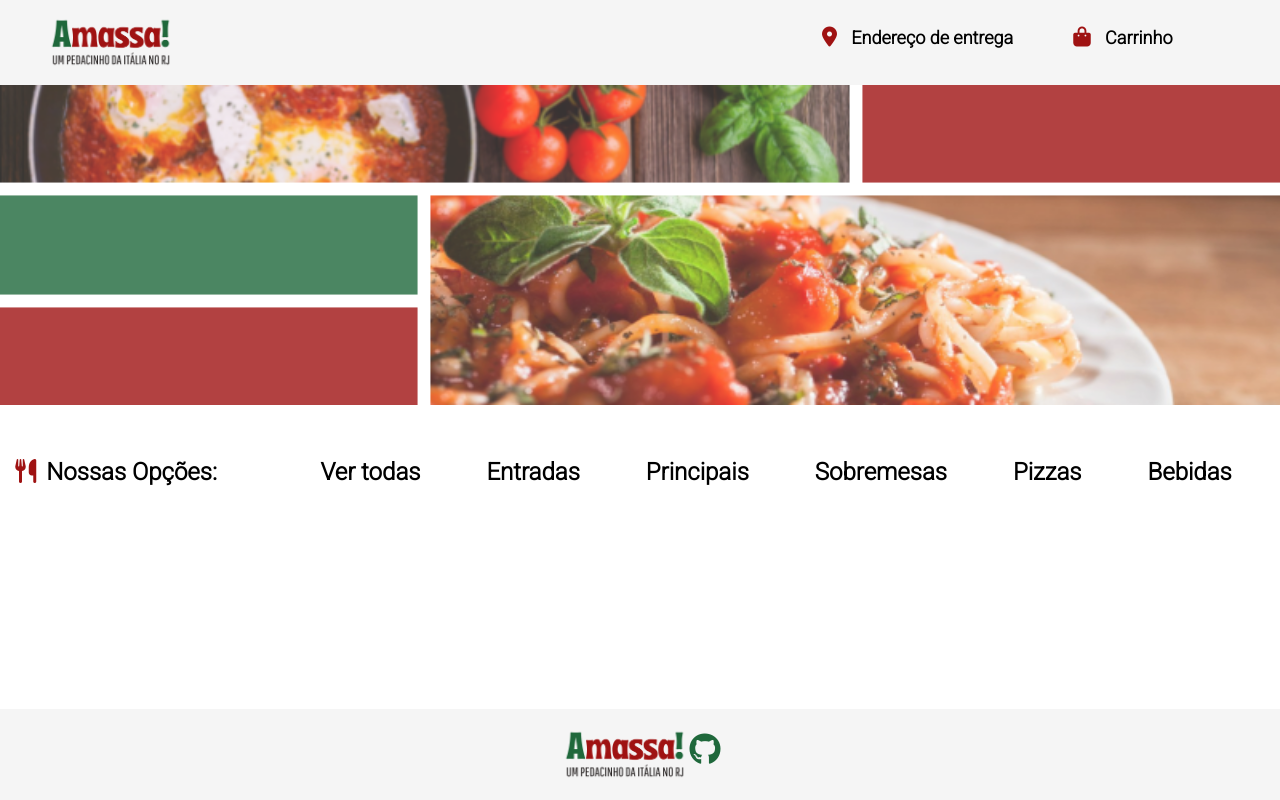
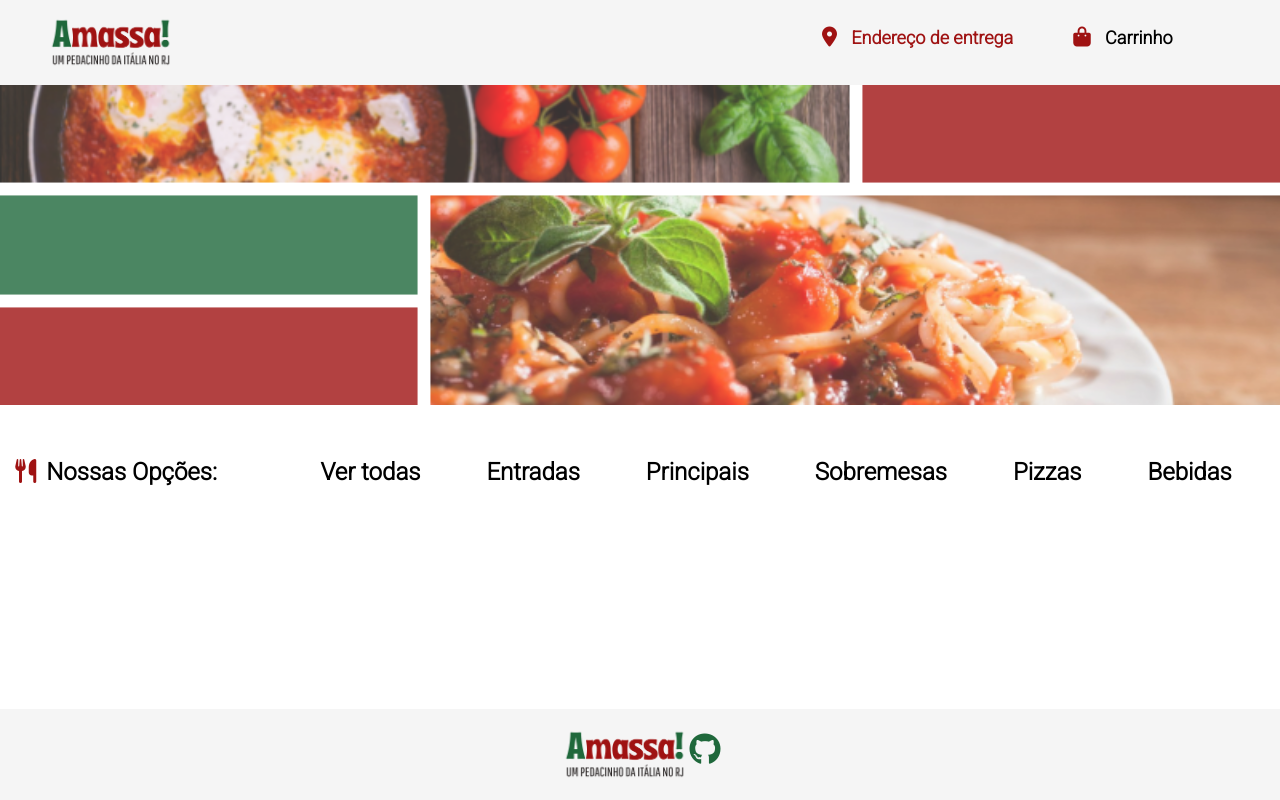
Before and after one commit to matgermano/Plataforma_Amassa, a React (Create React App) app in the folder plataforma-amassa/: page / in a window 1280 px wide. In both pictures the pointer is over the item "Endereço de entrega". Built offline with nearby package versions, Linux system fonts and the light colour scheme; a web font is replaced by a local one.

Commit message:
style: adicionando hover nos botões do header

```diff
--- a/plataforma-amassa/package.json
+++ b/plataforma-amassa/package.json
@@ -3,7 +3,7 @@
   "version": "0.1.0",
   "private": true,
   "dependencies": {
-    "-": "0.0.1",
+    "-": "^0.0.1",
     "@fortawesome/fontawesome-svg-core": "^1.2.36",
     "@fortawesome/free-solid-svg-icons": "^5.15.4",
     "@fortawesome/react-fontawesome": "^0.1.16",
--- a/plataforma-amassa/src/components/Navbar/Navbar.css
+++ b/plataforma-amassa/src/components/Navbar/Navbar.css
@@ -11,6 +11,10 @@
 .ItensNavbar li {
     margin-left: 50px;
     cursor: pointer;
+}
+
+.ItensNavbar li:hover {
+    color: #9F1212;
 }
 .ItensNavbar i {
     color: #9F1212;
```
Also changed, not shown: 1 other file (tests, documents, lock files or other folders).
